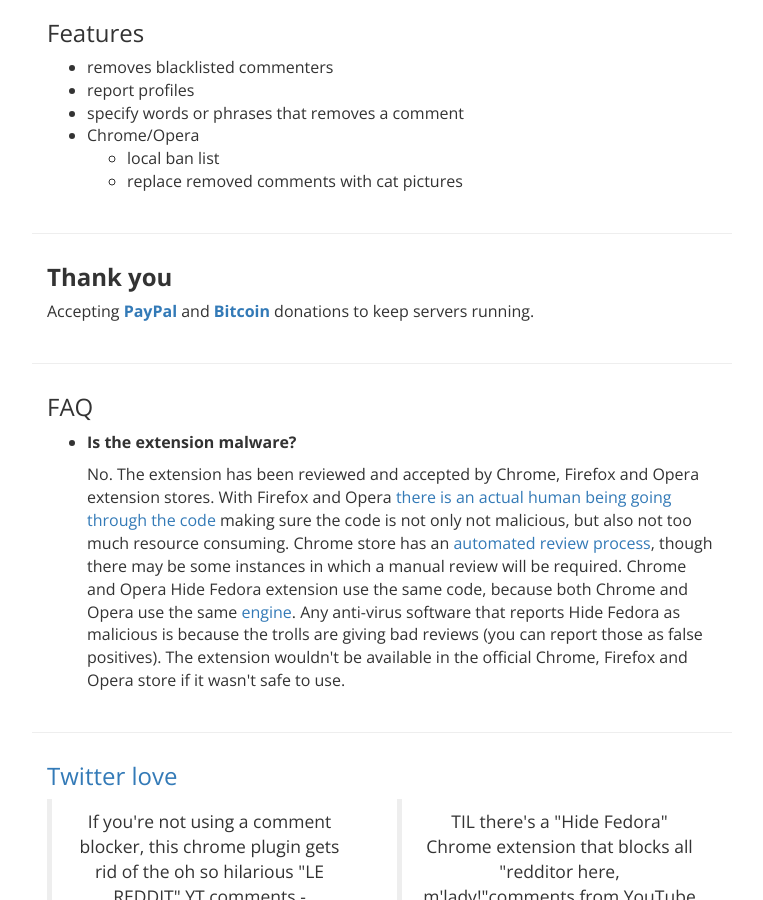
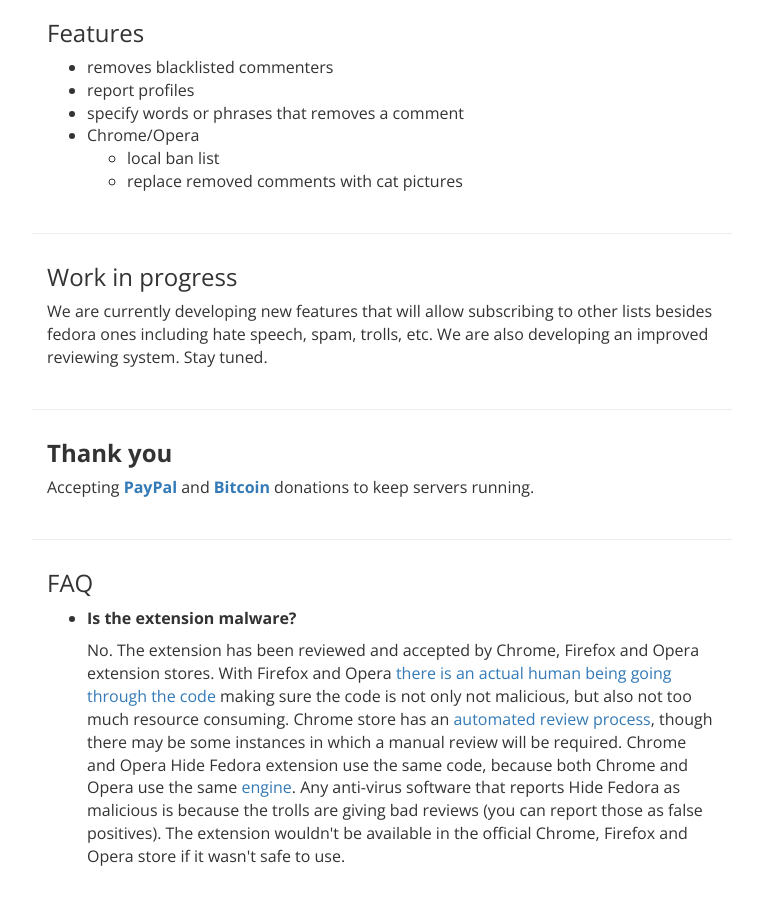
Before and after one commit to hadalin/hidefedora, a Jekyll site: the page built from index.html, in a window 1280 px wide and 900 px high, scrolled down 674 px. Shown: the whole window, without its empty margins (258-1021 px from the left). Built offline with Jekyll 4.4.1, drawn with Linux system fonts in a browser that asks for light colours; nearby versions of some CDN libraries; comment, search, counter and statistics services are not loaded.

Commit message:
Add Work in progress section

```diff
--- a/index.html
+++ b/index.html
@@ -71,6 +71,18 @@ layout: default
 
 <hr>
  -->
+
+<div class="row section">
+  <div class="col-xs-12">
+    <h2 id="appeal">Work in progress</h2>
+  </div>
+  <div class="col-xs-12">
+    <p>We are currently developing new features that will allow subscribing to other lists besides fedora ones including hate speech, spam, trolls, etc. We are also developing an improved reviewing system. Stay tuned.</p>
+  </div>
+</div>
+
+<hr>
+
 <div class="row section">
   <div class="col-xs-12">
     <h2 id="thank-you"><strong>Thank you</strong></h2>
```
